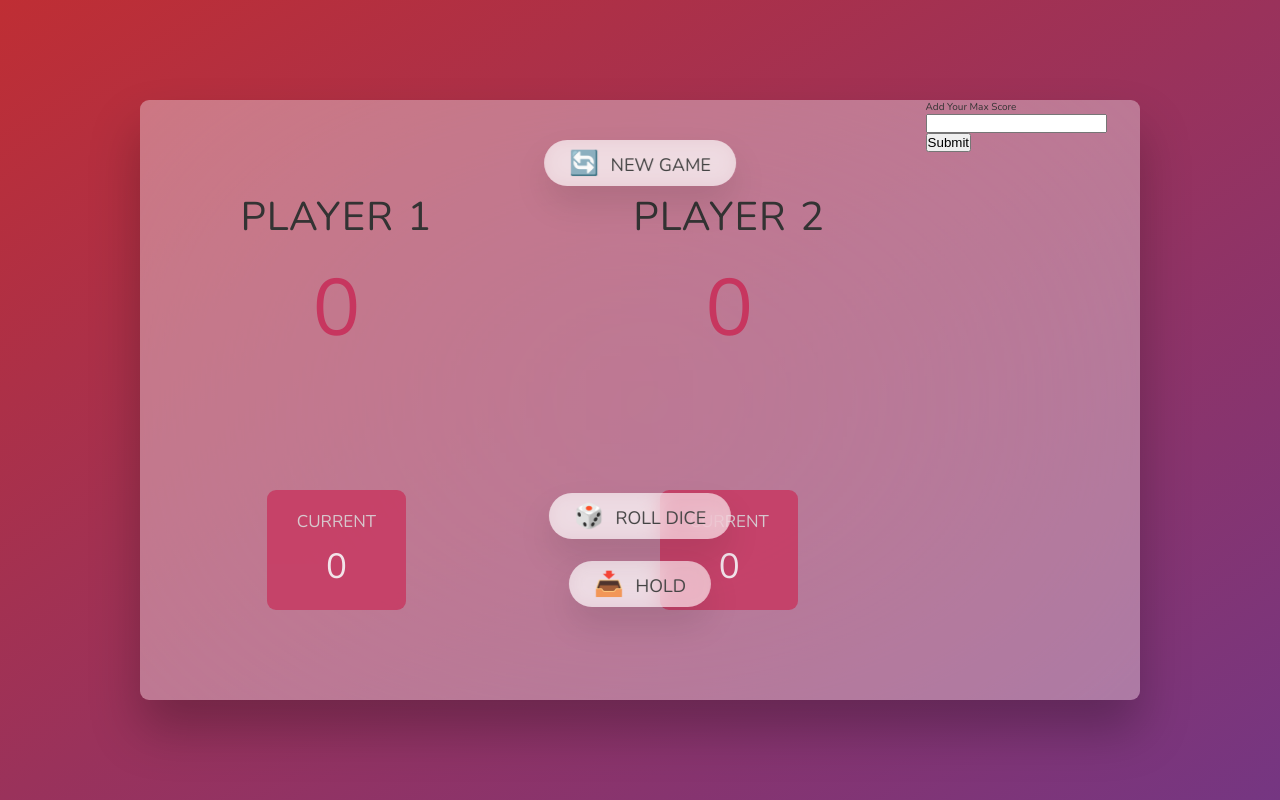
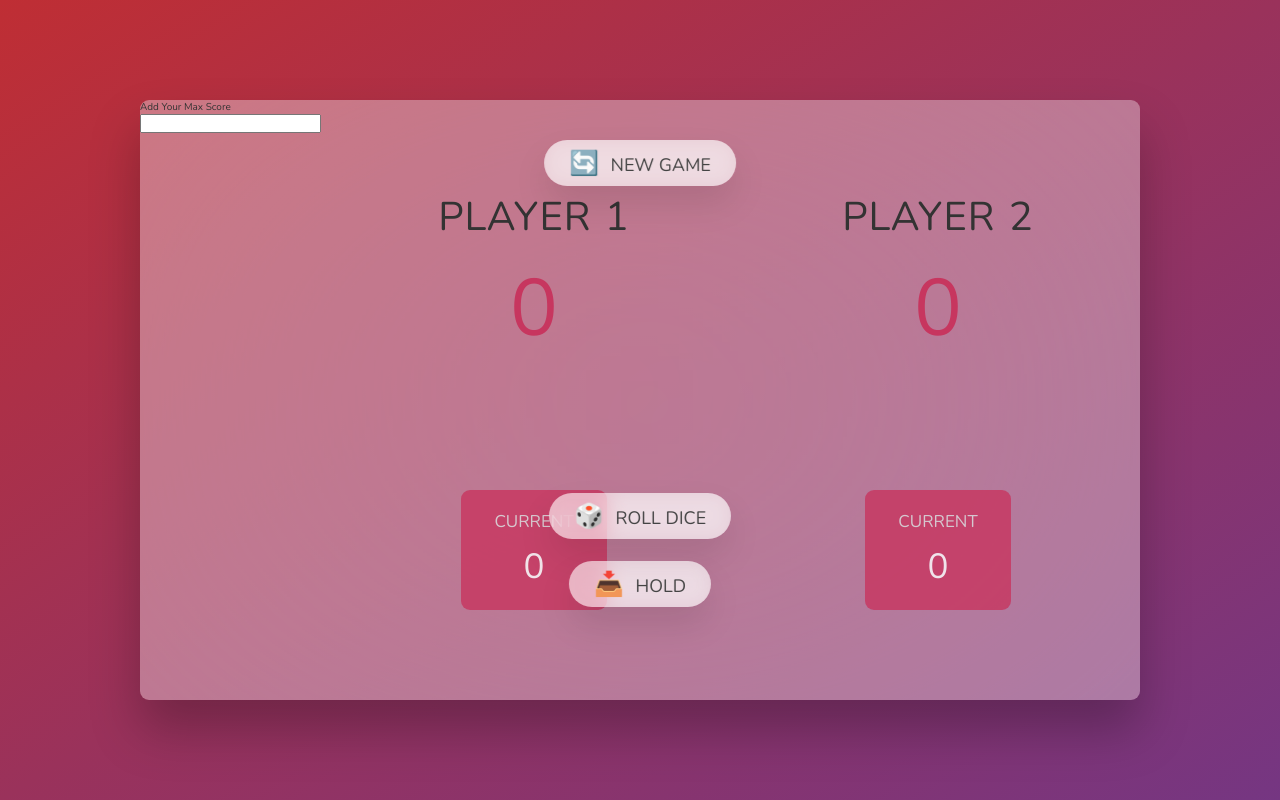
Before and after one commit to arcas10ved/Pig-Game, a plain HTML site: page index.html in a window 1280 px wide. Drawn offline with nearby package versions, Linux system fonts and the light colour scheme.

Commit message:
Added max Score Value

```diff
--- a/index.html
+++ b/index.html
@@ -11,6 +11,11 @@
 
 <body>
   <main>
+    <form class="inputValue">
+      <label for="maxScoreInput">Add Your Max Score</label>
+      <input type="number" id="maxScoreInput" name="maxScoreInput">
+    </form>
+
     <section class="player player--0 player--active">
       <h2 class="name" id="name--0">Player 1</h2>
       <p class="score" id="score--0">0</p>
@@ -29,11 +34,6 @@
     </section>
 
     <img src="dice-5.png" alt="Playing dice" class="dice" />
-    <form>
-      <label for="maxScoreInput">Add Your Max Score</label>
-      <input type="number" id="maxScoreInput" name="maxScoreInput">
-      <input type="submit" value="Submit">
-    </form>
     <button class="btn btn--new">🔄 New game</button>
     <button class="btn btn--roll">🎲 Roll dice</button>
     <button class="btn btn--hold">📥 Hold</button>
--- a/script.js
+++ b/script.js
@@ -47,7 +47,7 @@ document.querySelector('.btn--roll').addEventListener('click', function () {
 
       //Check if player won the game
 
-      if (scores[activePlayer] >= 100) {
+      if (scores[activePlayer] >= document.getElementById("maxScoreInput").value) {
         document.querySelector("#name--" + activePlayer).textContent = "Winner!";
         document.querySelector(".dice").style.display = "none";
         gamePlaying = false;
--- a/style.css
+++ b/style.css
@@ -165,3 +165,7 @@ main {
   font-weight: 700;
   color: #c7365f;
 }
+.inputValue{
+height: 4rem;
+
+}
```
